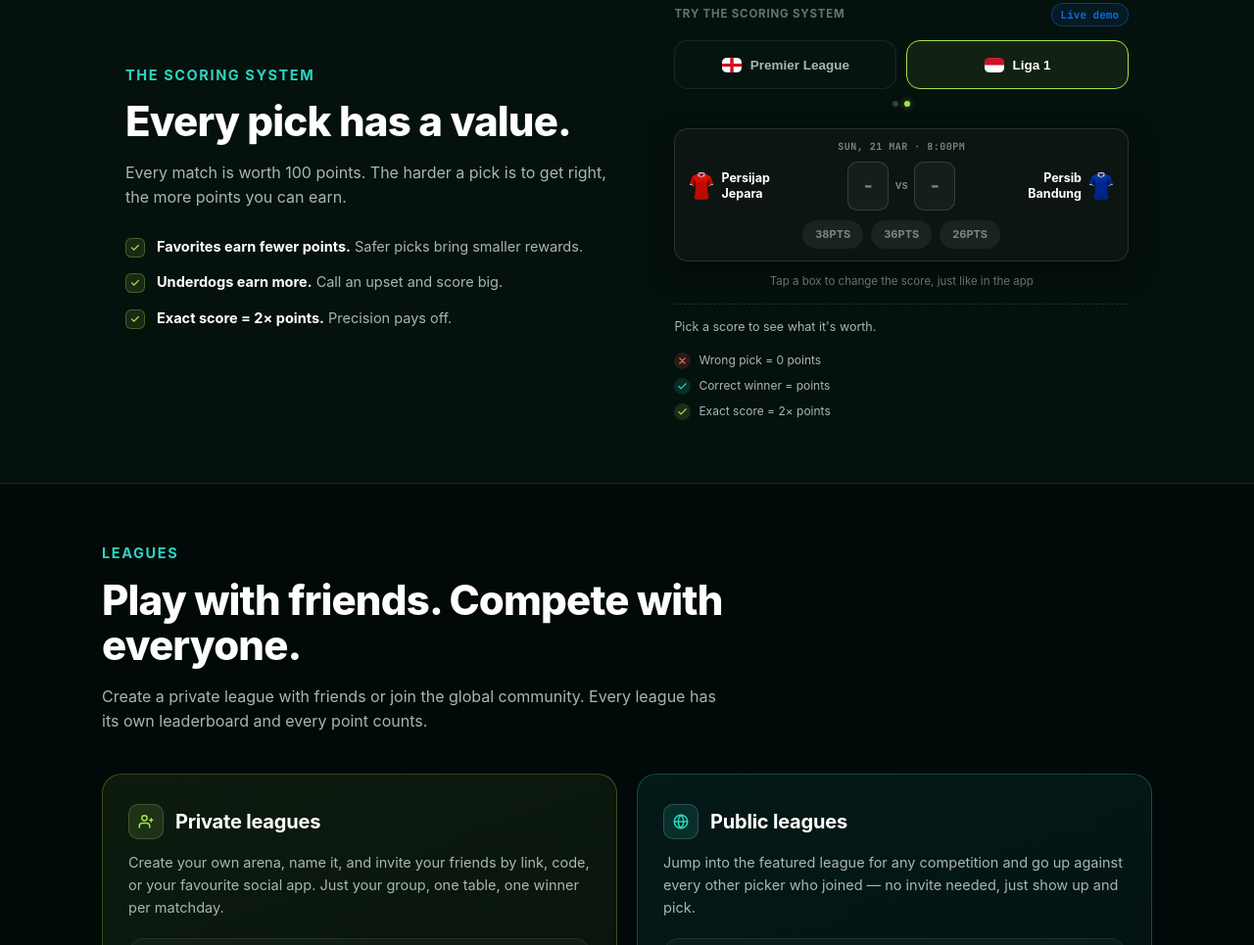
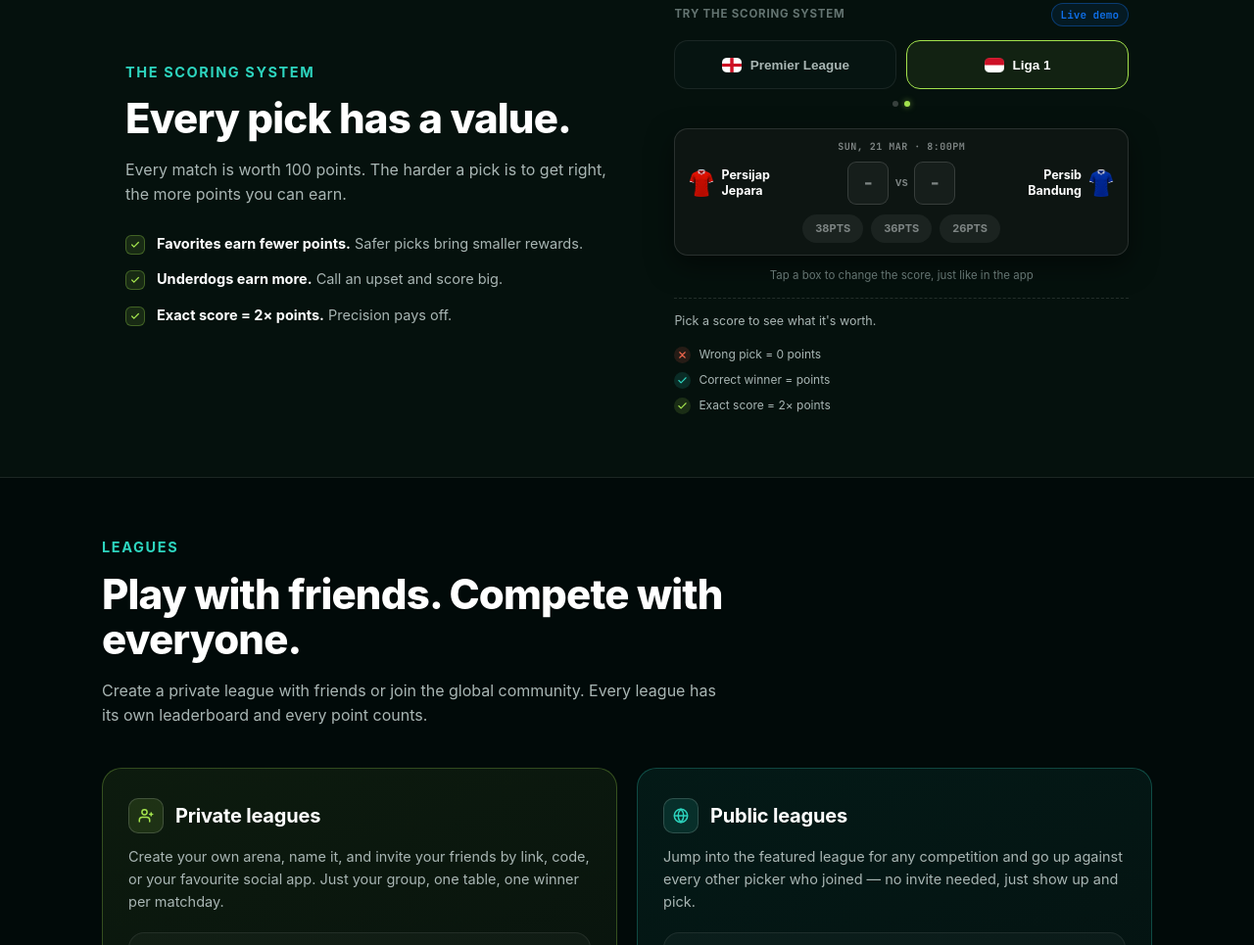
Before and after one commit to git-acuratechglobal/BolaVerse-site, a plain HTML site: page index.html in a window 1280 px wide. Shown: the part 1916-2881 px from the top of the page at 98% size. Drawn offline with Linux system fonts and the light colour scheme; a web font is replaced by a local one.

Commit message:
height fix

```diff
--- a/index.html
+++ b/index.html
@@ -412,7 +412,7 @@
   .lp-team-name { font-size: 12px; color: var(--text-dim); text-align: center; font-weight: 600; }
   .lp-score-mid { display: flex; align-items: center; gap: 10px; }
   .lp-score-box {
-    width: 44px; height: 54px; border-radius: 12px;
+    width: 42px; height: 44px; border-radius: 9px;
     background: var(--bg-soft); border: 1px solid var(--border-strong);
     display: flex; align-items: center; justify-content: center;
     font-family: 'JetBrains Mono', monospace; font-weight: 700; font-size: 24px;
@@ -622,7 +622,7 @@
     display: flex; align-items: center; justify-content: center; gap: 0; flex-shrink: 0;
   }
   .lp-score-box {
-    width: 42px; height: 50px; border-radius: 10px;
+    width: 42px; height: 44px; border-radius: 9px;
     background: rgba(255, 255, 255, 0.04); border: 1px solid rgba(255, 255, 255, 0.14);
     display: flex; align-items: center; justify-content: center;
     font-family: 'JetBrains Mono', monospace; font-size: 20px; font-weight: 700; color: #7E8584;
```
